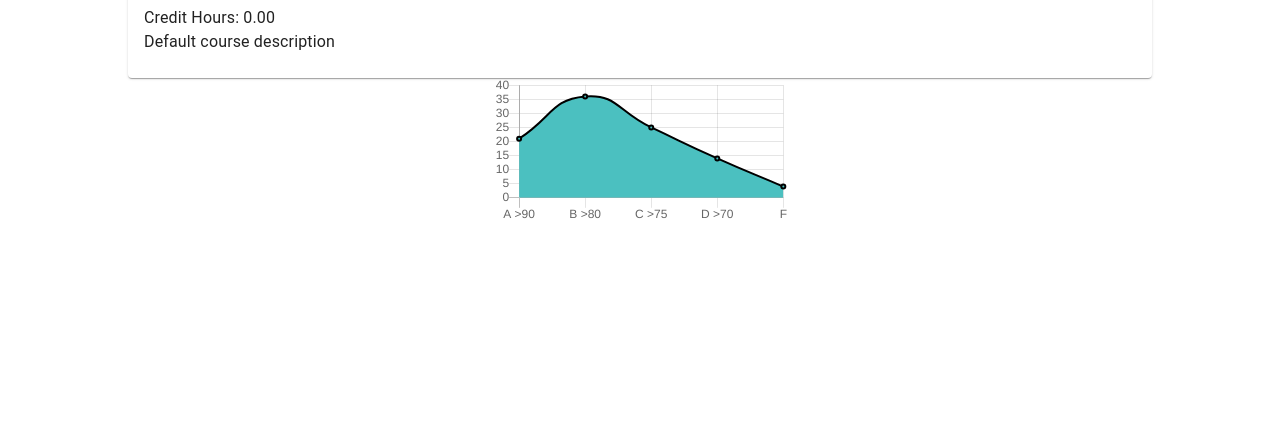
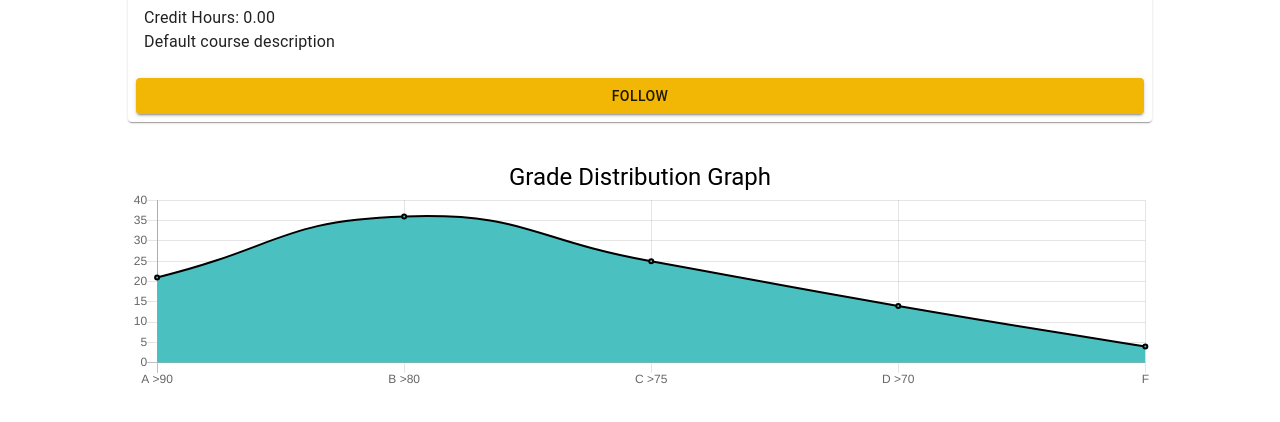
Before and after one commit to chandiran-dmc/universitydiscourse, a React (Create React App) app: page /course/1 in a window 1280 px wide. Shown: the part 266-688 px from the top of the page. Built offline with nearby package versions, Linux system fonts and the light colour scheme; no server answers.

Commit message:
Implemented frontend for tag management on course page

```diff
--- a/src/components/CoursePage/CoursePage.js
+++ b/src/components/CoursePage/CoursePage.js
@@ -14,10 +14,24 @@
  */
 
 import React, { Component } from 'react'
-import { Grid, Card, CardMedia, CardContent, Typography } from '@material-ui/core';
+import { Grid, Card, CardMedia, CardContent, Typography, CardActions, Button, createMuiTheme, ThemeProvider, Divider } from '@material-ui/core';
 import axios from 'axios';
 import { Line } from 'react-chartjs-2';
 
+const theme = createMuiTheme({
+    palette: {
+        primary: {
+            main: "#F2B705"
+        },
+        secondary: {
+            main: "#F2C94C"
+        },
+        text: {
+            main: "#000000",
+            sub: "#9B9B9B"
+        }
+    }
+});
 
 export default class CoursePage extends Component {
 
@@ -36,15 +50,126 @@ export default class CoursePage extends Component {
             title: "Defualt course title",
             description: "Default course description",
             credit: 0,
+            followButton: <div/>
         };
     }
 
     /**
-     * Get grade graph and display it
-     * Get the course information through purdue io api
+     * List of functions to execute to update/show to user
      */
     componentDidMount() {
+        // Get grade graph and display it
         this.showGraph(this.state.id);
+
+        // Get the course information through purdue io api
+
+        // Check if the user is currently following this tag (course)
+        // if so, change to unfollow button
+        // if not, enable the follow button with correct callback function
+        this.checkFollowing(this.state.id);
+    }
+
+    /**
+     * This method checks the local storage to see if the user follows the current course
+     * and handles the result
+     */
+    checkFollowing = (tag) => {
+        let followingTags = localStorage.getItem("tags");
+        // set empty array if item non existant
+        if (followingTags == null) {
+            followingTags = [];
+        } else {
+            // get the tags in an array
+            followingTags = followingTags.split(",");
+        }
+
+        // unfollow button
+        if (followingTags.includes(tag)) {
+            this.setState({
+                followButton:
+                <Button
+                    variant="contained"
+                    color="primary"
+                    style={{width : "100%"}}
+                    onClick={this.unfollowTag}
+                >
+                    Unfollow
+                </Button>
+            });
+        } else {
+            // set the appropriate callback function
+            this.setState({
+                followButton:
+                <Button
+                    variant="contained"
+                    color="primary"
+                    style={{width : "100%"}}
+                    onClick={this.followTag}
+                >
+                    Follow
+                </Button>
+            });
+        }
+    }
+
+    /**
+     * This method is called when the user clicks an unfollow tag button
+     */
+    unfollowTag = () => {
+        let tag = this.state.id;
+
+        // request server for update on user
+
+        // update local storage
+
+        // change button to follow
+        this.setState({
+            followButton:
+            <Button
+                variant="contained"
+                color="primary"
+                style={{width : "100%"}}
+                onClick={this.followTag}
+            >
+                Follow
+            </Button>
+        });
+
+        // show alert to the user to notify that the process is done
+    }
+
+
+    /**
+     * This method is called when the user clicks an enabled follow tag button
+     */
+    followTag = () => {
+        let tag = this.state.id;
+
+        // request server for update on user
+
+        // update local storage
+
+        // change button to unfollow
+        this.setState({
+            followButton:
+            <Button
+                variant="contained"
+                color="primary"
+                style={{width : "100%"}}
+                onClick={this.unfollowTag}
+            >
+                Unfollow
+            </Button>
+        });
+
+        // show alert to the user to notify that the process is done
+    }
+
+    /**
+     * This method gets data using the purdue.io API for course information
+     */
+    getCourseInfo = async (tag) => {
+
     }
 
     /**
@@ -168,15 +293,22 @@ export default class CoursePage extends Component {
             legend: {
                 display: false
             },
+            maintainAspectRatio: false,
         };
         // set grade graph
         this.setState({
-            graph: <Line data={state} options={option}/>,
+            graph:
+                <Line
+                    data={state}
+                    options={option}
+                    height={200}
+                />,
         });
     }
 
     render() {
         return (
+            <ThemeProvider theme={theme}>
                 <Grid
                     container
                     justify="center"
@@ -216,12 +348,31 @@ export default class CoursePage extends Component {
                                     {this.state.description}
                                 </Typography>
                             </CardContent>
+                            <CardActions>
+                                {this.state.followButton}
+                            </CardActions>
                         </Card>
                     </Grid>
-                <Grid>
+                    <Grid
+                        item
+                        style={{width: "80%", marginTop: "3%"}}
+                    >
+                        <Typography
+                            variant="h5"
+                            align="center"
+                        >
+                            Grade Distribution Graph
+                        </Typography>
+                    </Grid>
+                    <Grid
+                        item
+                        style={{width: "80%"}}
+                    >
                         {this.state.graph}
                     </Grid>
                 </Grid>
+            </ThemeProvider>
+
         )
     }
  }
```
Lines whose indentation alone changed are shown as unchanged.
